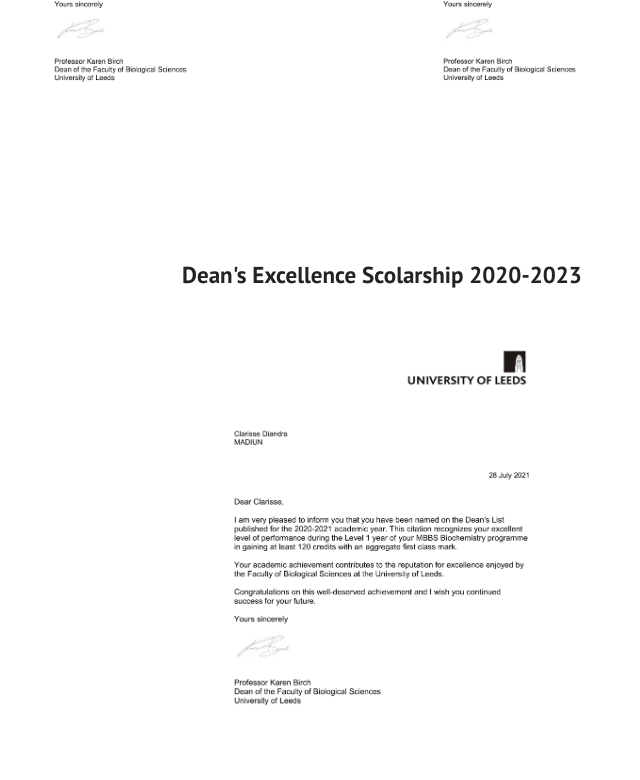
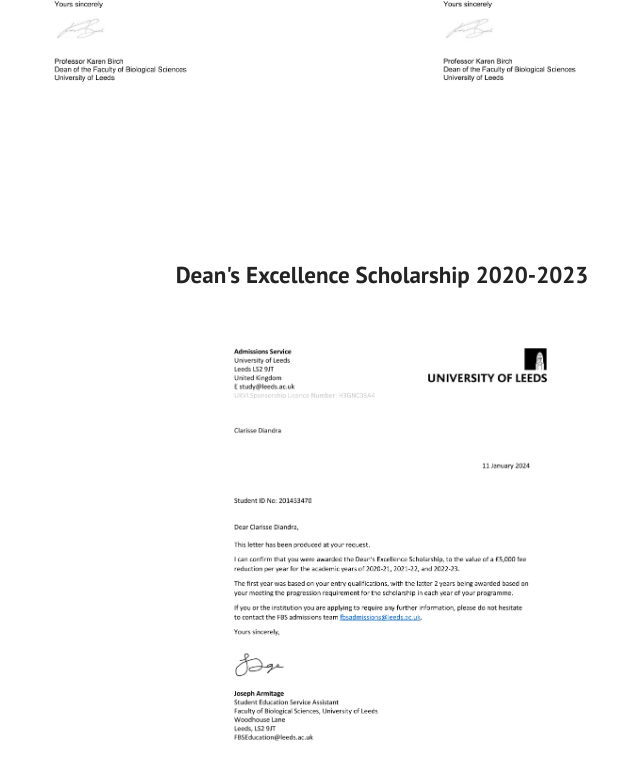
Before and after one commit to clarissediandra/clarissediandra.github.io, a Jekyll site: the page built from certificates.md, in a window 1280 px wide and 900 px high, scrolled down 1513 px. Shown: the top 780 px of the window, without its empty margins (258-898 px from the left). Built offline with Jekyll 4.4.1, drawn with Linux system fonts in a browser that asks for light colours.

Commit message:
Spelling error

```diff
--- a/certificates.md
+++ b/certificates.md
@@ -26,6 +26,6 @@ title: Certificates & Awards
 
 </div>
 
-<h2 style="text-align:center;">Dean's Excellence Scolarship 2020-2023</h2>
+<h2 style="text-align:center;">Dean's Excellence Scholarship 2020-2023</h2>
 
-![MassSpectrometry](/assets/img/certificates/Edited%20Deans%20List%202020-2021.png){: width="50%" }
+![Scholarship](/assets/img/certificates/Edited%20Scholarship%20Letter.png){: width="50%" }
```
